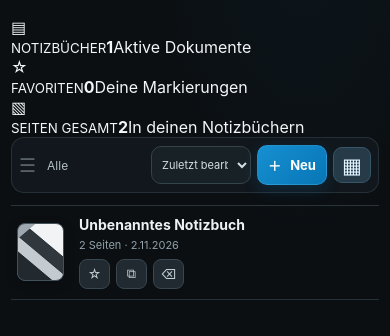
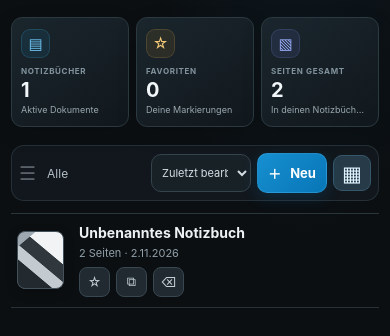
Before and after one commit to StudyInk/StudyInk.github.io, a plain HTML site: page index.html in a window 390 px wide. Shown: the part 240-576 px from the top of the page. Drawn offline with Linux system fonts and the light colour scheme.

Commit message:
Style responsive StudyInk workspace overview

```diff
--- a/style.css
+++ b/style.css
@@ -964,3 +964,44 @@ button:disabled{cursor:not-allowed;opacity:.48}
 @media(prefers-reduced-motion:reduce){
   .nav,.primary.new-menu-trigger,.document-card,.document-preview,.document-actions button,.top-tools .top-button{transition:none!important}
 }
+
+
+/* Workspace overview — live counts derived from saved notebooks. */
+.library-overview{
+  display:grid;grid-template-columns:repeat(3,minmax(0,1fr));gap:13px;
+  margin:0 0 25px;
+}
+.overview-card{
+  display:flex;align-items:center;gap:14px;min-width:0;min-height:104px;
+  padding:17px 19px;border:1px solid #2b3941;border-radius:14px;
+  background:linear-gradient(145deg,rgba(27,39,46,.96),rgba(18,25,30,.96));
+  box-shadow:0 7px 22px rgba(0,0,0,.11);
+}
+.overview-icon{
+  display:grid;place-items:center;flex:0 0 42px;width:42px;height:42px;
+  border:1px solid rgba(68,173,225,.2);border-radius:12px;
+  color:#72cafa;background:rgba(33,133,185,.13);font-size:21px;
+}
+.overview-icon.favorite{color:#f2c978;background:rgba(184,132,39,.12);border-color:rgba(220,174,88,.18)}
+.overview-icon.pages{color:#9bafff;background:rgba(111,126,220,.12);border-color:rgba(130,144,235,.18)}
+.overview-card>div{display:grid;gap:3px;min-width:0}
+.overview-card small{color:#83949e;font-size:9px;font-weight:750;letter-spacing:1.15px}
+.overview-card strong{color:#f2f7fa;font-size:24px;font-weight:720;line-height:1.1;letter-spacing:-.7px}
+.overview-card span:last-child{color:#9aa8b0;font-size:10px;white-space:nowrap;overflow:hidden;text-overflow:ellipsis}
+@media(max-width:800px){
+  .library-overview{gap:9px}
+  .overview-card{gap:10px;padding:14px;min-height:94px}
+  .overview-icon{width:36px;height:36px;flex-basis:36px;font-size:18px}
+}
+@media(max-width:650px){
+  .library-overview{grid-template-columns:repeat(3,minmax(0,1fr));gap:7px;margin-bottom:18px}
+  .overview-card{display:block;min-height:105px;padding:11px 9px;border-radius:11px}
+  .overview-icon{width:29px;height:29px;margin-bottom:8px;border-radius:9px;font-size:15px}
+  .overview-card small{font-size:8px;letter-spacing:.65px}
+  .overview-card strong{font-size:20px}
+  .overview-card span:last-child{font-size:9px}
+}
+@media(max-width:370px){
+  .overview-card{padding:9px 7px}
+  .overview-card span:last-child{white-space:normal;line-height:1.25}
+}
```
